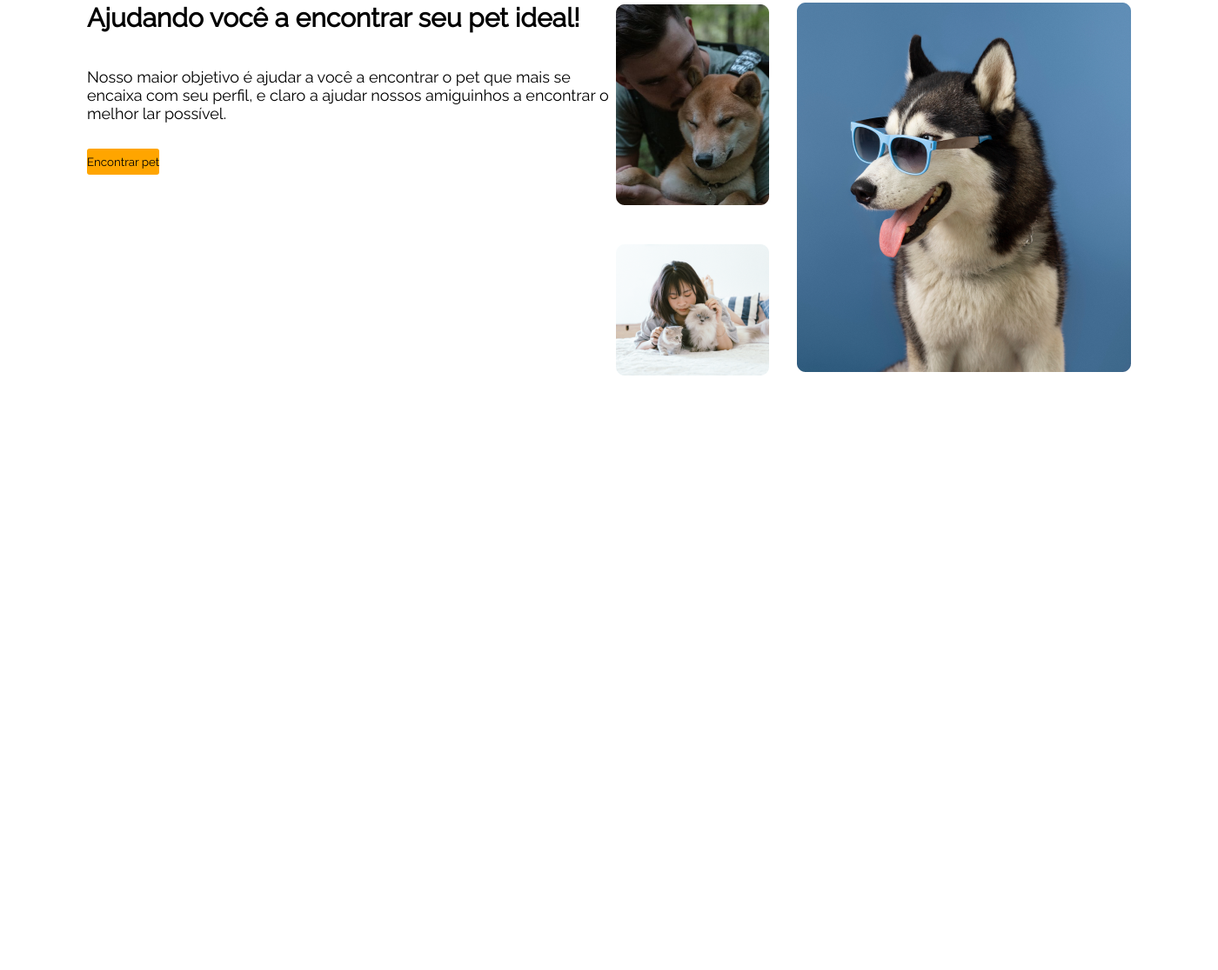
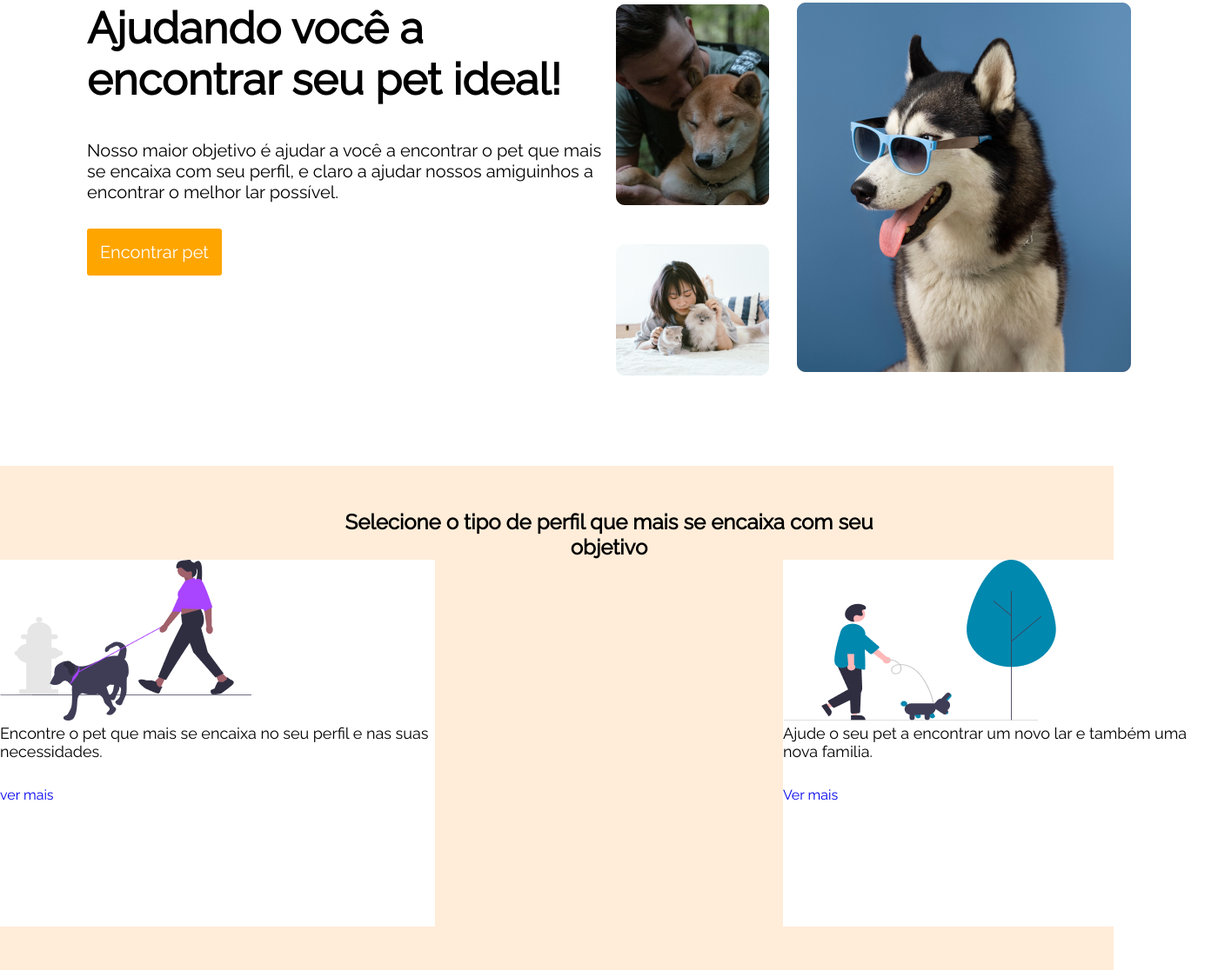
Before and after one commit to isamarvaldez/sabadaco, a plain HTML site: page index.html in a window 1280 px wide. Shown: the part 182-1298 px from the top of the page at 87% size, 1400 px wide, since content can reach past the window. Before the commit the page ends 800 px from the top, so only its background shows below. Drawn offline with Linux system fonts and the light colour scheme.

Commit message:
section2

```diff
--- a/css/styles.css
+++ b/css/styles.css
@@ -7,17 +7,20 @@
     font-family: 'Raleway';
 
 }
+
 a {
     text-decoration: none;
 
 }
-header{
+
+header {
     height: 85px;
     display: flex;
     align-items: center;
 
 }
-.navHeader{
+
+.navHeader {
     display: flex;
     justify-content: space-between;
     width: 85%;
@@ -33,42 +36,85 @@ header{
     width: 210px;
 
 }
-.links{
-    font-family: 'Raleway', sans-serif;;
+
+.links {
+    font-family: 'Raleway', sans-serif;
     font-size: 20px;
     line-height: 27px;
     color: black;
 
 
 }
-.orange{
+
+.orange {
     color: orange;
 }
-.section1{
+
+.section1 {
     margin: 100px;
     display: flex;
 
 }
-h1{
+
+h1 {
     width: 608px;
     margin-bottom: 40px;
-    font-size: 30px;
+    font-size: 50px;
 
 
 }
-p{
+
+p {
     margin-bottom: 30px;
     font-size: 18px;
 
 
 
 }
-button{
-    height: 30px;
+
+button {
     margin-bottom: 20px;
     border: 150%;
     fill: solid;
     background-color: orange;
     border-radius: 3px;
     border: none;
+    color: white;
+    padding: 15px;
+    align-items: center;
+    font-size: 20px;
+
 }
+
+.texto p {
+    font-size: 20px;
+
+}
+.section2 {
+    background-color: #FF880026;
+    padding: 50px 0;
+}
+.containergrid {
+    width: 1400px;
+    margin: 0 auto;
+
+
+}
+
+h2{
+    font-size: 25x;
+    width: 700px;
+    text-align: center;
+    margin: 0 auto;
+}
+
+.passeiodecachorro {
+    justify-content: space-between;
+    display: flex;
+
+}
+.cartao1, .cartao2{
+    background-color: white;
+    width: 500px;
+    height: 422px;
+}
--- a/index.html
+++ b/index.html
@@ -1,5 +1,6 @@
 <!DOCTYPE html>
 <html lang="pt-BR">
+
 <head>
     <meta charset="UTF-8">
     <meta http-equiv="X-UA-Compatible" content="IE=edge">
@@ -10,6 +11,7 @@
     <link href="https://fonts.googleapis.com/css2?family=Raleway&display=swap" rel="stylesheet">
     <title>Atividade</title>
 </head>
+
 <body>
     <header>
         <nav class="navHeader">
@@ -20,37 +22,45 @@
                 <a class="links" href="#">Entrar</a>
                 <a class="links orange" href="#">Cadastrar-se</a>
             </div>
-
-
         </nav>
-
     </header>
-
-
     <main>
         <section class="section1">
-            <div>
+            <div class="texto">
                 <h1>Ajudando você a encontrar seu pet ideal!</h1>
-                <p>Nosso maior objetivo é ajudar a você a encontrar o pet que mais se encaixa com seu perfil, e claro a ajudar nossos amiguinhos a encontrar o melhor lar possível.</p>
+                <p>Nosso maior objetivo é ajudar a você a encontrar o pet que mais se encaixa com seu perfil, e claro a
+                    ajudar nossos amiguinhos a encontrar o melhor lar possível.</p>
                 <button>Encontrar pet</button>
             </div>
             <div>
                 <img src="img/Group 382.png" alt="cachorro">
             </div>
+        </section>
+        <section class="section2">
+            <div class="containergrid">
+                <h2>Selecione o tipo de perfil que mais se encaixa com seu objetivo</h2>
+                <div class="passeiodecachorro">
+                    <div class="cartao1">
+                        <img src="img/meninapasseiacachorro.png" alt="meninapasseiacachorro2">
+                        <p>Encontre o pet que mais se encaixa no seu perfil e nas suas necessidades.</p>
+                        <a href="#">ver mais</a>
+                    </div>
+                    <div class="cartao2">
 
+                        <img src="img/senhorapasseiacachorro.png" alt="senhorapasseiacachorro2">
+                        <p>Ajude o seu pet a encontrar um novo lar e também uma nova familia.</p>
+                        <a href="#">Ver mais</a>
+                    </div>
 
+                </div>
 
+            </div>
 
         </section>
-
-
-
-
     </main>
-
     <footer>
-
     </footer>
 
 </body>
+
 </html>
```
Also changed, not shown: img/meninapasseiacachorro.png (renamed from img/undraw_passing_by_0un9 (2) 1.png), img/senhorapasseiacachorro.png (renamed from img/undraw_dog_walking_re_l61p 1.png).
